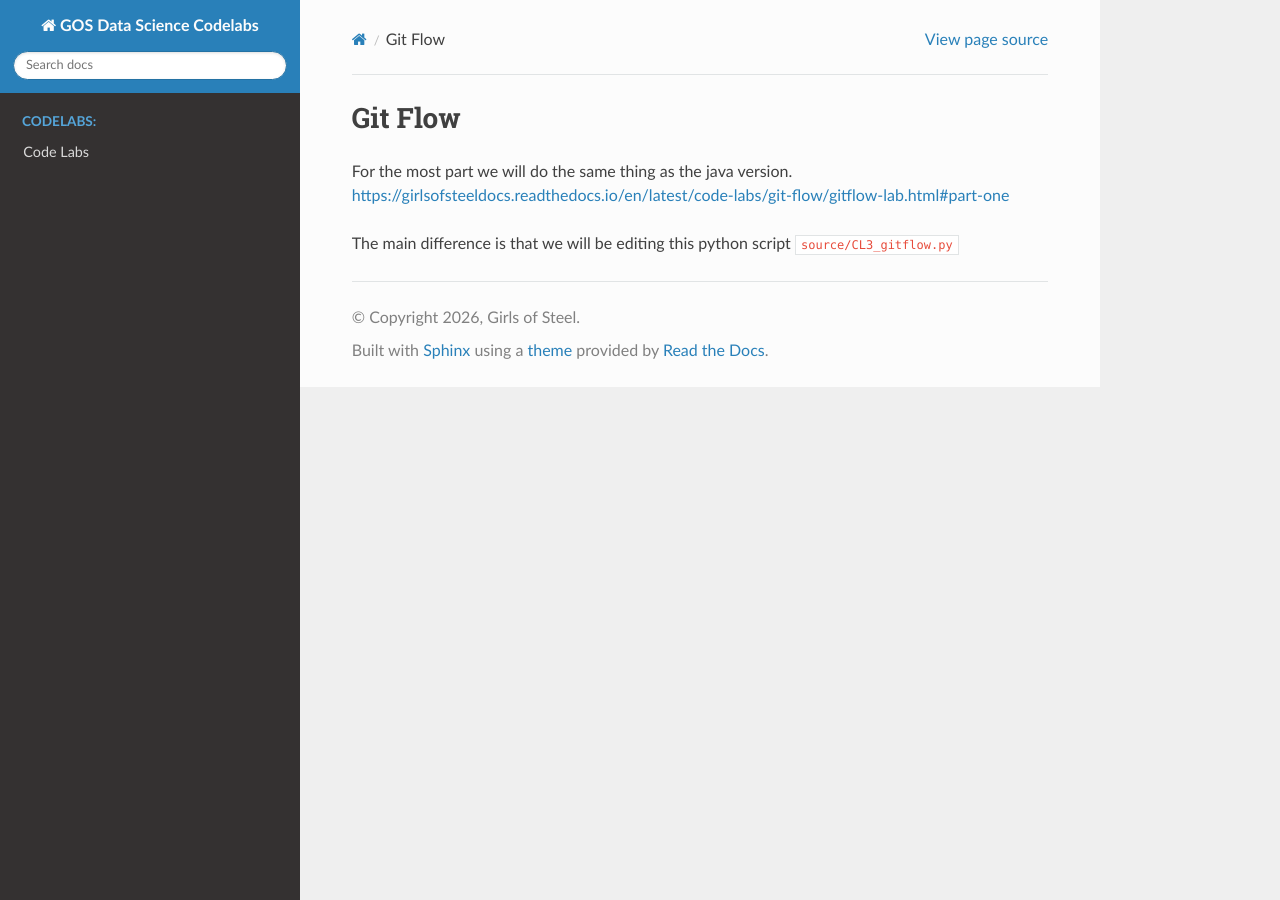
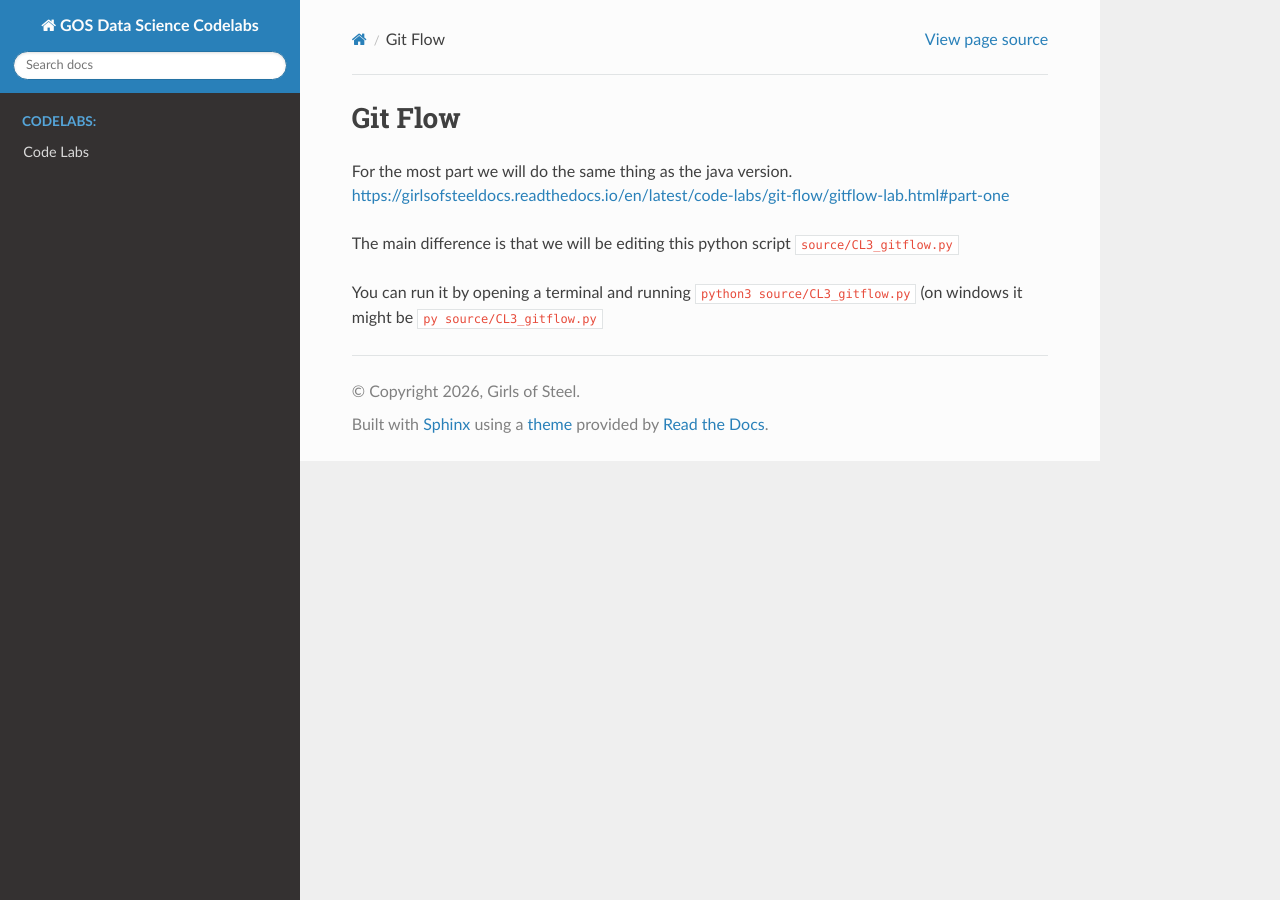
Before and after one commit to GirlsOfSteelRobotics/DataScienceCodelabs, a Sphinx documentation site: the page built from docs/source/code-labs/gitflow/gitflow.rst, in a window 1280 px wide. Built offline with Sphinx 7.4.7 and the Read the Docs theme 3.1.0, drawn with Linux system fonts in a browser that asks for light colours; pages that are not in the unit, such as notebooks, are missing from menus.

Commit message:
Add run instructions

```diff
--- a/docs/source/code-labs/gitflow/gitflow.rst
+++ b/docs/source/code-labs/gitflow/gitflow.rst
@@ -5,3 +5,5 @@ For the most part we will do the same thing as the java version.
 https://girlsofsteeldocs.readthedocs.io/en/latest/code-labs/git-flow/gitflow-lab.html#part-one
 
 The main difference is that we will be editing this python script :code:`source/CL3_gitflow.py`
+
+You can run it by opening a terminal and running :code:`python3 source/CL3_gitflow.py` (on windows it might be :code:`py source/CL3_gitflow.py`
```
